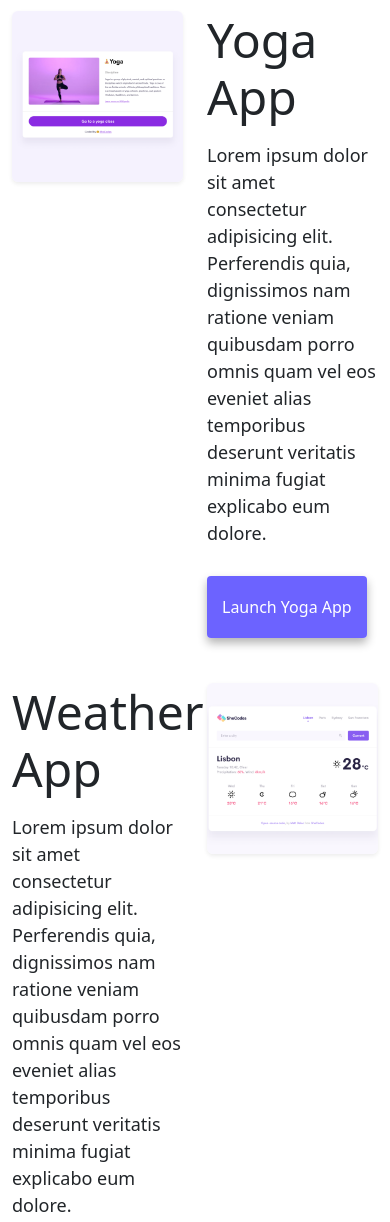
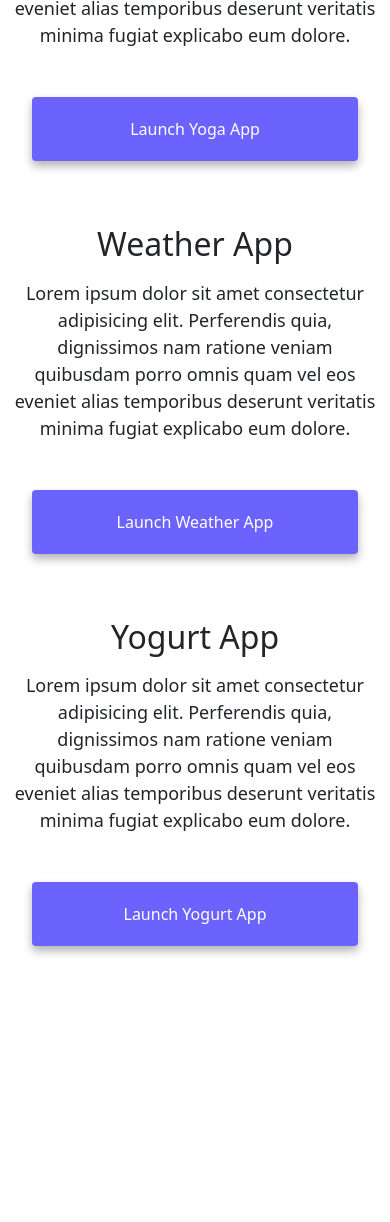
Before and after one commit to LeilaDaraei/portfolio, a plain HTML site: page index.html in a window 390 px wide. Shown: the part 647-1869 px from the top of the page. After the commit the page ends 1693 px from the top, so only its background shows below. Drawn offline with nearby package versions, Linux system fonts and the light colour scheme.

Commit message:
Responsive and SEO changes

```diff
--- a/index.html
+++ b/index.html
@@ -52,19 +52,21 @@
     <h1>Leila Daraei</h1>
     <h3>🇩🇪 Front-end developer, based in Europe</h3>
     <div class="navigation-links">
-      <a href="about.html#contact" class="primary-link">Contact me</a>
-      <a href="about.html" class="about-link">About me</a>
+      <a href="about.html#contact" class="primary-link" title="Contacts"
+        >Contact me</a
+      >
+      <a href="about.html" class="about-link" title="About">About me</a>
     </div>
     <div class="container mt-5">
       <div class="row">
-        <div class="col-6 mt-3">
+        <div class="col-sm-6 mt-3 d-none d-sm-block">
           <img
             src="images/yoga.png"
             alt=""
             class="img-fluid shadow-sm rounded"
           />
         </div>
-        <div class="col-6 mt-3">
+        <div class="col-sm-6 mt-3">
           <h2 class="left-align mb-3">Yoga App</h2>
           <p>
             Lorem ipsum dolor sit amet consectetur adipisicing elit. Perferendis
@@ -73,14 +75,16 @@
             explicabo eum dolore.
           </p>
           <div class="mt-5">
-            <a href="#" class="primary-link">Launch Yoga App</a>
+            <a href="#" class="primary-link project-link" title="Yoga project"
+              >Launch Yoga App</a
+            >
           </div>
         </div>
       </div>
     </div>
     <div class="container mt-5">
       <div class="row">
-        <div class="col-6 mt-3">
+        <div class="col-sm-6 mt-3">
           <h2 class="left-align mb-3">Weather App</h2>
           <p>
             Lorem ipsum dolor sit amet consectetur adipisicing elit. Perferendis
@@ -89,10 +93,15 @@
             explicabo eum dolore.
           </p>
           <div class="mt-5">
-            <a href="#" class="primary-link mt-5">Launch Yoga App</a>
+            <a
+              href="#"
+              class="primary-link project-link"
+              title="Weather project"
+              >Launch Weather App</a
+            >
           </div>
         </div>
-        <div class="col-6 mt-3">
+        <div class="col-sm-6 mt-3 d-none d-sm-block">
           <img
             src="images/weather.png"
             alt=""
@@ -103,14 +112,14 @@
     </div>
     <div class="container mt-5">
       <div class="row">
-        <div class="col-6 mt-3">
+        <div class="col-sm-6 mt-3 d-none d-sm-block">
           <img
             src="images/yogurt.png"
             alt=""
             class="img-fluid shadow-sm rounded"
           />
         </div>
-        <div class="col-6 mt-3">
+        <div class="col-sm-6 mt-3">
           <h2 class="left-align mb-3">Yogurt App</h2>
           <p>
             Lorem ipsum dolor sit amet consectetur adipisicing elit. Perferendis
@@ -119,7 +128,9 @@
             explicabo eum dolore.
           </p>
           <div class="mt-5">
-            <a href="#" class="primary-link mt-5">Launch Yogurt App</a>
+            <a href="#" class="primary-link project-link" title="Yogurt project"
+              >Launch Yogurt App</a
+            >
           </div>
         </div>
       </div>
--- a/styles.css
+++ b/styles.css
@@ -4,7 +4,7 @@
   --box-shadow: 0 5px 10px rgba(0, 0, 0, 0.3);
 }
 body {
-  margin-top: 100px;
+  margin: 100px auto;
 }
 
 h1,
@@ -57,6 +57,9 @@ p {
   box-shadow: var(--box-shadow);
   color: white;
 }
+.primary-link:hover {
+  color: white;
+}
 
 .about-link {
   border-radius: 4px;
@@ -93,3 +96,28 @@ p {
 .email-link:hover {
   text-decoration: underline;
 }
+@media (max-width: 576px) {
+  h1 {
+    font-size: 48px;
+    line-height: 1.5;
+  }
+  h2 {
+    font-size: 32px;
+  }
+  h3 {
+    font-size: 24px;
+  }
+  p {
+    margin: 0;
+    text-align: center;
+  }
+  .left-align {
+    text-align: center;
+    margin: 0;
+  }
+  .project-link {
+    display: block;
+    text-align: center;
+    margin: 0 20px;
+  }
+}
```
